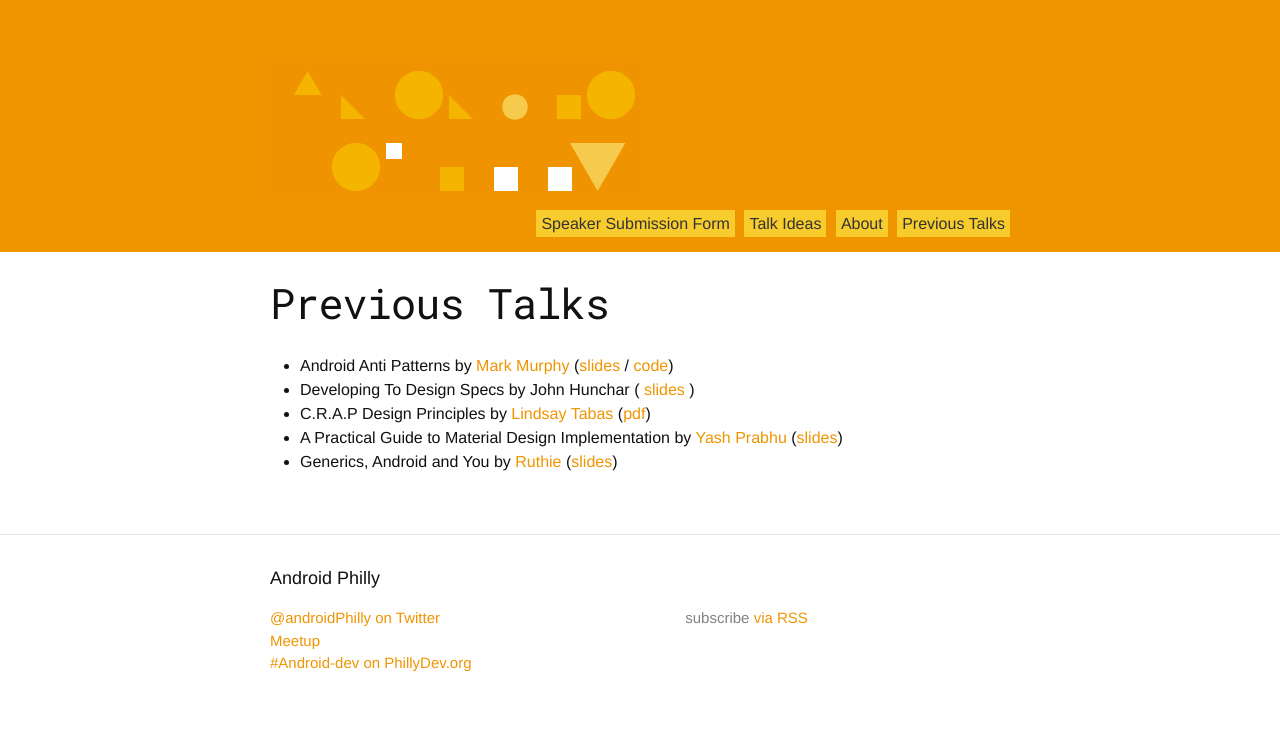
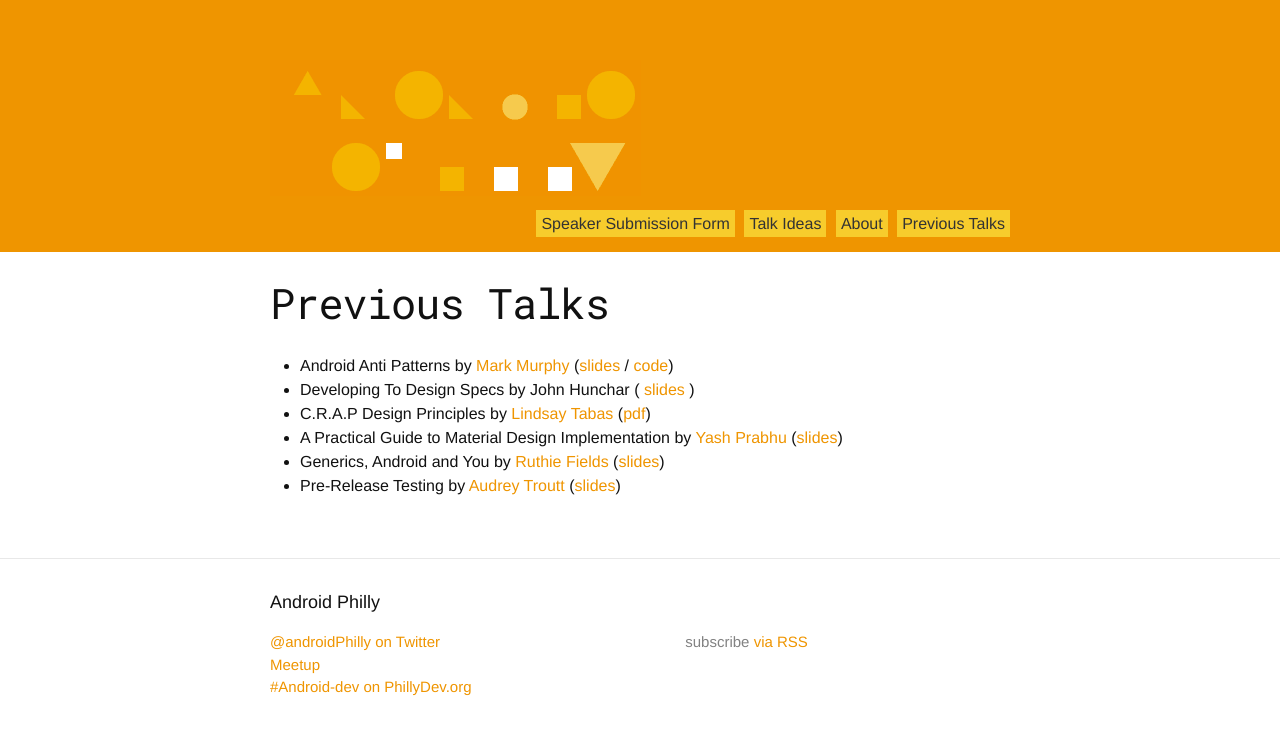
Before and after one commit to AndroidPhilly/androidphilly.github.io, a Jekyll site: the page built from talks.md, in a window 1280 px wide. Shown: the top 735 px of the page. Built offline with Jekyll 4.4.1, drawn with Linux system fonts in a browser that asks for light colours.

Commit message:
added talks

```diff
--- a/talks.md
+++ b/talks.md
@@ -9,4 +9,5 @@ permalink: /talks/
 - Developing To Design Specs by John Hunchar ( [slides](https://docs.google.com/presentation/d/1T_ODgu7_hAP-KDsiGJp692Bdkgz7Oyqgjxkyx2iEXyc/edit) )
 - C.R.A.P Design Principles by [Lindsay Tabas](http://twitter.com/LINDSAYT) ([pdf](https://drive.google.com/file/d/1tJQX1BqkkciCmH99-9aQyzJSr252dxT5KP6FCPeh-sZVOYvWu2Gg_Sd1V_zy9D3MJB8jLYAEfGFpvMPC/view?usp=sharing))
 - A Practical Guide to Material Design Implementation by [Yash Prabhu](https://twitter.com/yashvprabhu) ([slides](https://speakerdeck.com/yprabhu/android-alliance-april-2016-practical-guide-to-material-design-implementation))
-- Generics, Android and You by [Ruthie](https://twitter.com/theonlyruthie) ([slides](http://research-tech.github.io/reveal.javapresent/))
+- Generics, Android and You by [Ruthie Fields](https://twitter.com/theonlyruthie) ([slides](http://research-tech.github.io/reveal.javapresent/))
+- Pre-Release Testing by [Audrey Troutt](https://twitter.com/auditty) ([slides](https://prezi.com/yic-2gyycvdc/pre-release-testing/))
```
